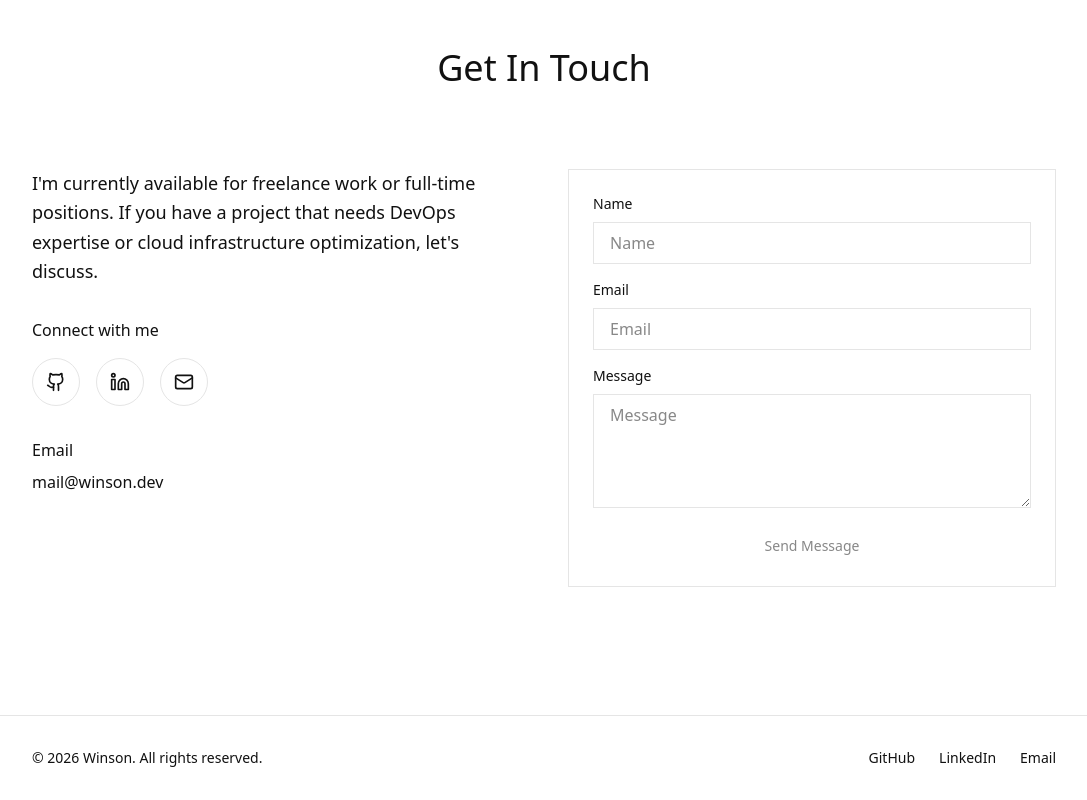
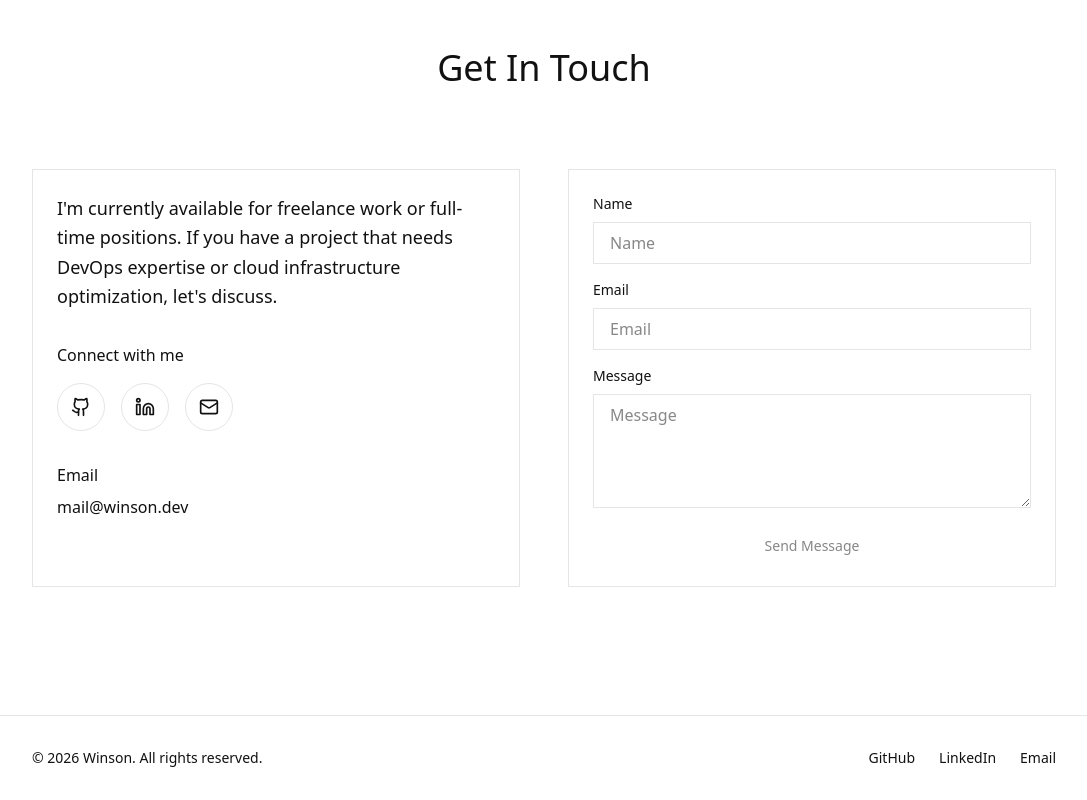
Before and after one commit to Winson-030/resume, a Next.js app: page /en in a window 1280 px wide. Shown: the part 5806-6606 px from the top of the page, without its empty margins (96-1183 px from the left). Built offline with nearby package versions, Linux system fonts and the light colour scheme.

Commit message:
style: wrap left contact content in Card for alignment

```diff
--- a/src/app/sections/ContactSection.tsx
+++ b/src/app/sections/ContactSection.tsx
@@ -34,9 +34,10 @@ export function ContactSection({ messages }: ContactSectionProps) {
           </div>
         </FadeInWhenVisible>
 
-        <div className="grid grid-cols-1 lg:grid-cols-2 gap-12 items-start">
-          <FadeInWhenVisible delay={0.1} direction="left">
-            <div className="space-y-8">
+        <div className="grid grid-cols-1 lg:grid-cols-2 gap-12 items-stretch">
+          <FadeInWhenVisible delay={0.1} direction="left" className="h-full">
+            <Card className="p-6 h-full flex flex-col">
+              <div className="space-y-8 flex-1">
                 <p className="text-lg text-muted-foreground leading-relaxed">
                   {messages.description}
                 </p>
@@ -92,10 +93,11 @@ export function ContactSection({ messages }: ContactSectionProps) {
                   </Link>
                 </div>
               </div>
+            </Card>
           </FadeInWhenVisible>
 
-          <FadeInWhenVisible delay={0.2} direction="right">
-            <Card className="p-6">
+          <FadeInWhenVisible delay={0.2} direction="right" className="h-full">
+            <Card className="p-6 h-full">
               <ContactForm labels={messages.form} />
             </Card>
           </FadeInWhenVisible>
```
Lines whose indentation alone changed are shown as unchanged.
